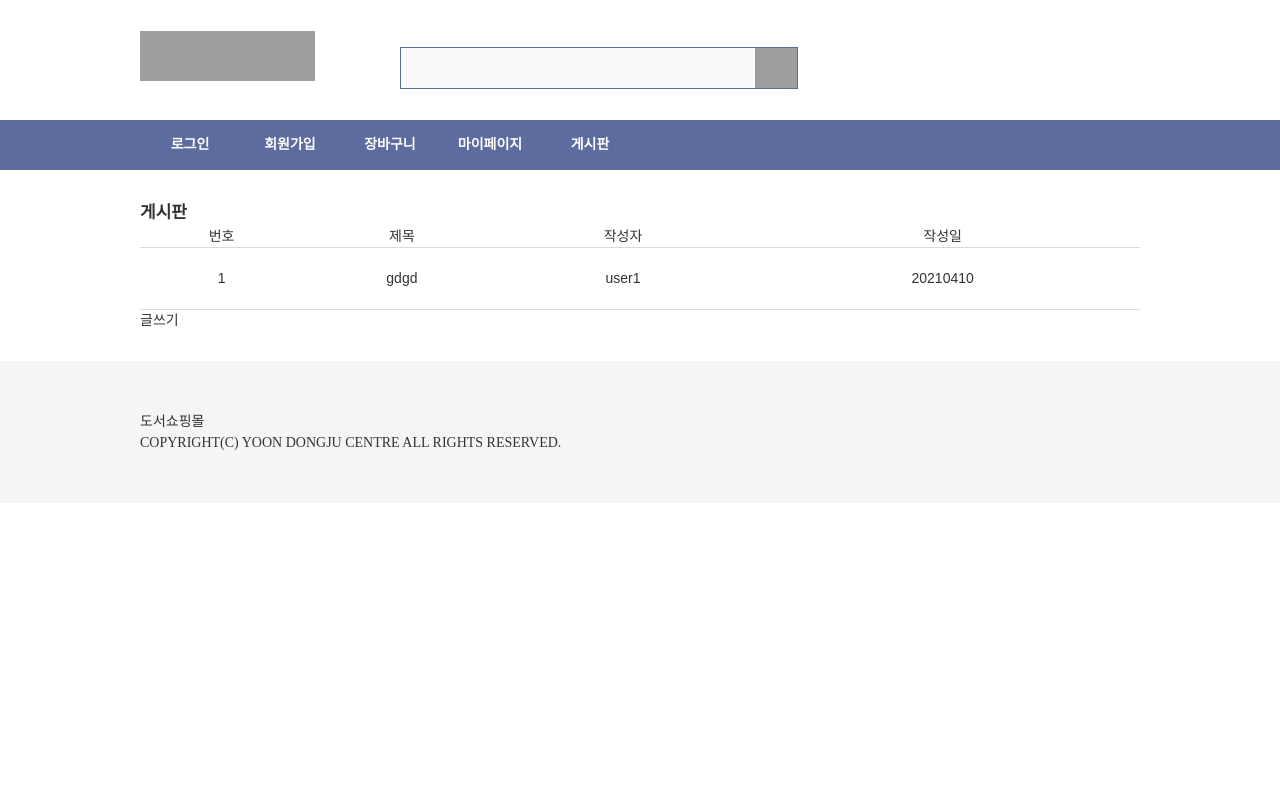
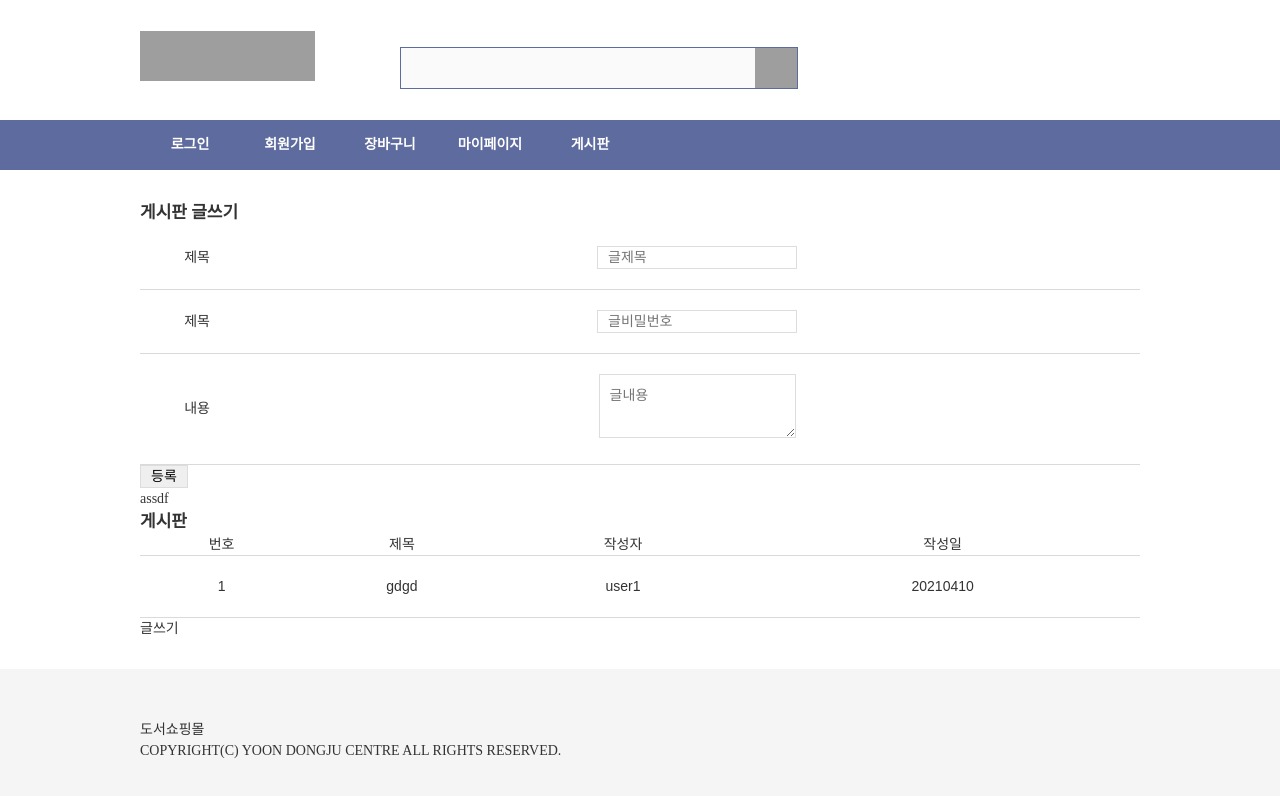
Before and after one commit to happydj25/library-client, a React (Create React App) app: page /boardlist in a window 1280 px wide. Shown: the top 796 px of the page. Built offline with nearby package versions, Linux system fonts and the light colour scheme; grey boxes are pictures that could not be loaded.

Commit message:
게시판 글생성

```diff
--- a/src/pages/boardpage/Board-List.tsx
+++ b/src/pages/boardpage/Board-List.tsx
@@ -1,12 +1,79 @@
-import React, {constructor, useEffect} from 'react';
-import {Link} from 'react-router-dom';
+import React, {constructor, useEffect, useRef, useState} from 'react';
+import {Link, useLocation} from 'react-router-dom';
 import board from '../../json/board.json';
+import BoardWrit from './Board-Writ'
 
 const BoardList = () => {
+
+// 게시글 만들기
+// 1. 게시글쓰기input에 내용 입력
+// 2. 작성완료 누르면 게시글 내용을 배열에 저장
+// (글ID, 글 비밀번호, 글제목, 글내용, 작성시간, 조회수)
+// 3. 글 리스트는 배열의 순서대로 내용 불러온다
+
+    let location2:any = useLocation();
+    console.log(location2);
+
+    // const [boardList, setBoardList] = useState({
+    //     id: '',
+    //     boardpw: '',
+    //     title: '',
+    //     content: '',
+    //     createdDateTime: '',
+    //     view:''
+    // })
+
+    // const { id, boardpw, title, content, createdDateTime, view } = boardList;
+
+    // const onChange = (e: { target: { name: any; value: any; }; }) => {
+    //     const { name, value } = e.target;
+    //     setBoardList({
+    //       ...boardList,
+    //       [name]: value
+    //     });
+    //   };
+
+    // const users = [
+    //     {
+    //       id: 1,
+    //       username: 'velopert',
+    //       email: 'public.velopert@gmail.com'
+    //     },
+    //     {
+    //       id: 2,
+    //       username: 'tester',
+    //       email: 'tester@example.com'
+    //     },
+    //     {
+    //       id: 3,
+    //       username: 'liz',
+    //       email: 'liz@example.com'
+    //     }
+    //   ];
+    //     const nextId = useRef(4);
+    //     const onCreate = () => {
+    //         // 나중에 구현 할 배열에 항목 추가하는 로직
+    //         // ...
+
+    //         setBoardList({
+    //             boardpw: '',
+    //             title: '',
+    //             content: ''
+    //           });
+
+    //         nextId.current += 1;
+    //     };
 
 
     return (
         <article className="board_list">
+            <BoardWrit
+                // boardpw={boardpw}
+                // title={title}
+                // content={content}
+                // onChange={onChange}
+                // onCreate={onCreate}
+            />
             <h3>게시판</h3>
             <table>
                 <thead>
--- a/src/pages/boardpage/Board-Writ.tsx
+++ b/src/pages/boardpage/Board-Writ.tsx
@@ -3,26 +3,92 @@ import {Link} from 'react-router-dom';
 
 const BoardWrit = () => {
 
-    const [boardTitle, setBoardTitle] = useState('');
-    const [boardText, setBoardText] = useState('');
+    // const [boardTitle, setBoardTitle] = useState('');
+    // const [boardText, setBoardText] = useState('');
 
-    const addBoard = (event: any) => {
-        event.preventDefault();
-        console.log(boardTitle, boardText);
+    const [boardList, setBoardList] = useState({
+        // id: '',
+        boardpw: '',
+        title: '',
+        content: '',
+        // createdDateTime: '',
+        // view:''
+    })
+    const handleOnChange = (e) => {
+        setBoardList({
+          ...boardList,
+          [e.target.name]: e.target.value
+        })
+          // 입력이 끝나고 inputs를 비워주는 역할
+        // setBoardList({
+        //     boardpw: "",
+        //     title: "",
+        //     content: ""
+        // })
+      }
 
-        // board.push({
-        //     title: boardTitle,
-        //     text: boardText
-        // })
+      console.log(boardList);
 
-        // 새로고침 ㄴㄴ 다른방법 찾아보기
-        // window.location.assign('/boardlist');
-    }
+
+
+
+// const onChange = (e: { target: { name: any; value: any; }; }) => {
+//     //input에 name을 가진 요소의 value에 이벤트를 걸었다
+//     const {name,value} = e.target
+
+//     // 변수를 만들어 이벤트가 발생했을때의 value를 넣어줬다
+//     const nextBoardLists = {
+//         //스프레드 문법으로 기존의 객체를 복사한다.
+//         ...boardList,
+//         [name]: value,
+//     }
+//     //만든 변수를 seInput으로 변경해준다.
+//     setBoardList(nextBoardLists)
+
+// }
+// //안의 값을 초기화하는 객체를 변수에 넣었다
+// const onReset = () => {
+//     const resetBoardLists = {
+//         title: '',
+//         boardpw: '',
+//         content: ''
+//     }
+// //초기화 객체값을 넣은 변수로 변경하도록 셋인풋 실행
+//     setBoardList(resetBoardLists)
+// }
+
+
+// const onCreate = (e: {
+//         target: {
+//             value: React.SetStateAction<{
+//                 // id: '',
+//                 boardpw: string; title: string; content: string;
+//             }>;
+//         };
+//     }) => {
+//     setBoardList(e.target.value)
+
+// }
+
+
+
+    // const addBoard = (event: any) => {
+    //     event.preventDefault();
+    //     console.log(boardTitle, boardText);
+
+    //     // board.push({
+    //     //     title: boardTitle,
+    //     //     text: boardText
+    //     // })
+
+    //     // 새로고침 ㄴㄴ 다른방법 찾아보기
+    //     // window.location.assign('/boardlist');
+    // }
 
     return (
         <article className="board_list">
             <h3>게시판 글쓰기</h3>
-            <form onSubmit={addBoard}>
+            {/* <form onSubmit={onChange}> */}
                 <table>
                     <thead></thead>
 
@@ -32,9 +98,22 @@ const BoardWrit = () => {
                             <td>
                                 <input
                                     type="text"
-                                    value={boardTitle}
+                                    name='title'
                                     placeholder="글제목"
-                                    onChange={e=> setBoardTitle(e.target.value)}
+                                    onChange={handleOnChange}
+                                />
+                            </td>
+                        </tr>
+                        <tr>
+                            <th>제목</th>
+                            <td>
+                                <input
+                                    type="password"
+                                    name='boardpw'
+                                    placeholder="글비밀번호"
+                                    onChange={handleOnChange}
+                                    minLength='4'
+                                    maxLength='4'
                                 />
                             </td>
                         </tr>
@@ -42,11 +121,9 @@ const BoardWrit = () => {
                             <th>내용</th>
                             <td>
                                 <textarea
-                                    name=""
-                                    id=""
-                                    value={boardText}
+                                    name="content"
                                     placeholder="글내용"
-                                    onChange={e=> setBoardText(e.target.value)}
+                                    onChange={handleOnChange}
                                 >
                                 </textarea>
                             </td>
@@ -54,8 +131,12 @@ const BoardWrit = () => {
                     </tbody>
 
                 </table>
-                <button type="submit">글쓰기</button>
-            </form>
+
+                {/* <button onClick={onReset}>초기화</button> */}
+                <button onClick={handleOnChange} >등록</button>
+                <Link to={{pathname: `/boardlist/${boardList.title}`, state: {boardList} }}>assdf</Link>
+                {/* <button type="submit">글쓰기</button> */}
+            {/* </form> */}
         </article>
     );
 }
--- a/src/pages/paypage/Pay.tsx
+++ b/src/pages/paypage/Pay.tsx
@@ -68,6 +68,7 @@ const Pay = () => {
 
     return (
         <article className="pay">
+            <form action="">
                 <h2>결제하기</h2>
                 <div>
                     <h3>배송지</h3>
@@ -107,8 +108,10 @@ const Pay = () => {
                 <OrderCheck />
 
                 <div className="btn_wrap">
-                <Link to="/PayEnd">결제하기</Link>
+                    {/* <Link to="/PayEnd">결제하기</Link> */}
+                    <button type="submit">결제하기</button>
                 </div>
+            </form>
 
         </article>
     );
```
Lines whose indentation alone changed are shown as unchanged.
